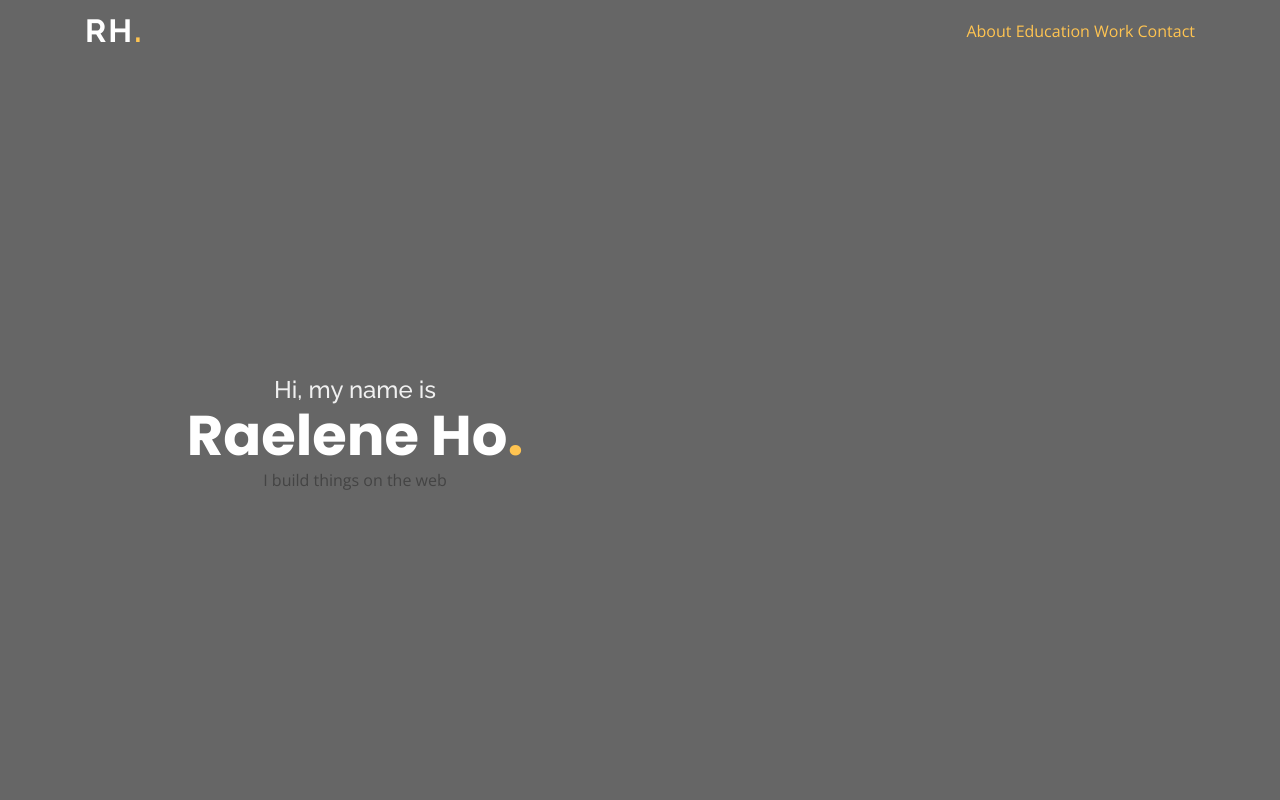
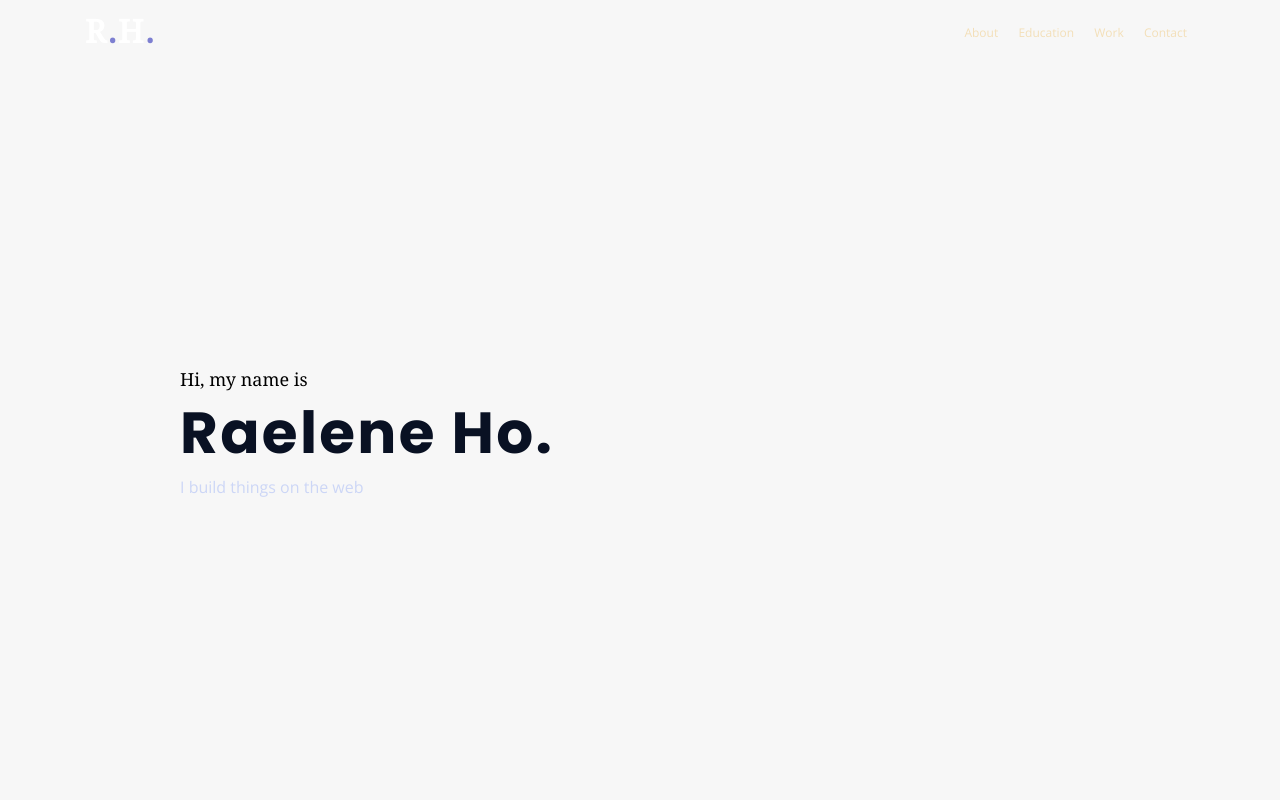
Before and after one commit to raeleneho/raeleneho.github.io, a plain HTML site: page index.html in a window 1280 px wide. Shown: the top 800 px of the page. Drawn offline with nearby package versions, Linux system fonts and the light colour scheme.

Commit message:
changed fonts

```diff
--- a/assets/css/style.css
+++ b/assets/css/style.css
@@ -14,7 +14,7 @@ body {
 }
 
 a {
-  color: #ffc451;
+  color: rgb(248, 219, 166);
 }
 
 a:hover {
@@ -23,7 +23,11 @@ a:hover {
 }
 
 h1, h2, h3, h4, h5, h6 {
-  font-family: "Raleway", sans-serif;
+  font-family: "Noto Serif", sans-serif;
+}
+
+p{
+  color: #ccd6f6;
 }
 
 /*--------------------------------------------------------------
@@ -121,7 +125,7 @@ h1, h2, h3, h4, h5, h6 {
 }
 
 #header.header-scrolled, #header.header-inner-pages {
-  background: rgba(0, 0, 0, 0.8);
+  background: rgb(43, 53, 109);
 }
 
 #header .logo {
@@ -139,7 +143,7 @@ h1, h2, h3, h4, h5, h6 {
 }
 
 #header .logo a span {
-  color: #ffc451;
+  color: #7d7fd1;
 }
 
 #header .logo img {
@@ -150,6 +154,13 @@ h1, h2, h3, h4, h5, h6 {
 # Navigation Menu
 --------------------------------------------------------------*/
 /* Desktop Navigation */
+
+.nav-links a {
+  color: rgb(243, 223, 184);
+  font-size: 12px;
+  padding: 8px;
+}
+
 .nav-menu ul {
   margin: 0;
   padding: 0;
@@ -177,10 +188,10 @@ h1, h2, h3, h4, h5, h6 {
 }
 
 .nav-menu a:hover, .nav-menu .active > a, .nav-menu li:hover > a {
-  color: #ffc451;
-}
-
-.nav-menu .drop-down ul {
+  color: #ccd6f6;
+}
+
+/* .nav-menu .drop-down ul {
   display: block;
   position: absolute;
   left: 14px;
@@ -244,7 +255,7 @@ h1, h2, h3, h4, h5, h6 {
   font-family: IcoFont;
   position: absolute;
   right: 15px;
-}
+} */
 
 @media (max-width: 1366px) {
   .nav-menu .drop-down .drop-down ul {
@@ -259,22 +270,6 @@ h1, h2, h3, h4, h5, h6 {
 }
 
 /* Get Startet Button */
-.get-started-btn {
-  color: #fff;
-  border-radius: 4px;
-  padding: 7px 25px 8px 25px;
-  white-space: nowrap;
-  transition: 0.3s;
-  font-size: 14px;
-  display: inline-block;
-  border: 2px solid #ffc451;
-}
-
-.get-started-btn:hover {
-  background: #ffbb38;
-  color: #343a40;
-}
-
 @media (max-width: 768px) {
   .get-started-btn {
     margin: 0 48px 0 0;
@@ -338,7 +333,7 @@ h1, h2, h3, h4, h5, h6 {
   text-decoration: none;
   background: #ffc451;
 }
-
+/*
 .mobile-nav .drop-down > a:after {
   content: "\ea99";
   font-family: IcoFont;
@@ -362,7 +357,7 @@ h1, h2, h3, h4, h5, h6 {
 
 .mobile-nav .drop-down li {
   padding-left: 20px;
-}
+} */
 
 .mobile-nav-overly {
   width: 100%;
@@ -396,14 +391,16 @@ h1, h2, h3, h4, h5, h6 {
 #hero {
   width: 100%;
   height: 100vh;
-  background: url("../img/hero-bg.jpg") top center;
+  /* background: rgb(43, 53, 109); */
+  background: #f7f7f7;
   background-size: cover;
   position: relative;
+
 }
 
 #hero:before {
   content: "";
-  background: rgba(0, 0, 0, 0.6);
+  /* background: rgba(0, 0, 0, 0.6); */
   position: absolute;
   bottom: 0;
   top: 0;
@@ -414,26 +411,30 @@ h1, h2, h3, h4, h5, h6 {
 #hero .container {
   position: relative;
   padding-top: 74px;
-  text-align: center;
+  left: 80px;
 }
 
 #hero h1 {
-  margin: 0;
-  font-size: 56px;
+  margin: 10px 0;;
+  font-size: 58px;
   font-weight: 700;
   line-height: 64px;
-  color: #fff;
+  letter-spacing: 0.04em;
+  /* color: rgb(243, 223, 184); */
+  color: #091123;
   font-family: "Poppins", sans-serif;
 }
 
 #hero h1 span {
-  color: #ffc451;
+  /* color: #fff; */
+  color: #091123;
 }
 
 #hero h2 {
-  color: rgba(255, 255, 255, 0.9);
+  /* color: #ccd6f6; */
+  color: black;
   margin: 10px 0 0 0;
-  font-size: 24px;
+  font-size: 18px;
 }
 
 #hero .icon-box {
--- a/index.html
+++ b/index.html
@@ -17,6 +17,7 @@
   <link
     href="https://fonts.googleapis.com/css?family=Open+Sans:300,300i,400,400i,600,600i,700,700i|Raleway:300,300i,400,400i,500,500i,600,600i,700,700i|Poppins:300,300i,400,400i,500,500i,600,600i,700,700i"
     rel="stylesheet">
+  <link href="https://fonts.googleapis.com/css2?family=Noto+Serif&display=swap" rel="stylesheet">
 
   <!-- Vendor CSS Files -->
   <link href="assets/vendor/bootstrap/css/bootstrap.min.css" rel="stylesheet">
@@ -44,11 +45,11 @@
   <header id="header" class="fixed-top ">
     <div class="container d-flex align-items-center justify-content-between">
 
-      <h1 class="logo"><a href="index.html">RH<span>.</span></a></h1>
+      <h1 class="logo"><a href="index.html">R<span>.</span>H<span>.</span></a></h1>
       <!-- Uncomment below if you prefer to use an image logo -->
       <!-- <a href="index.html" class="logo"><img src="assets/img/logo.png" alt="" class="img-fluid"></a>-->
 
-      <nav>
+      <nav class="nav-links">
         <a href="#About">About</a>
         <a href="#Education">Education</a>
         <a href="#Work">Work</a>
@@ -62,7 +63,7 @@
   <section id="hero" class="d-flex align-items-center">
     <div class="container" data-aos="fade-up">
 
-      <div class="row" data-aos="fade-up" data-aos-delay="150">
+      <div data-aos="fade-up" data-aos-delay="150">
         <div class="col-xl-6 col-lg-8">
           <h2>Hi, my name is</h2>
           <h1>Raelene Ho<span>.</span></h1>
```
